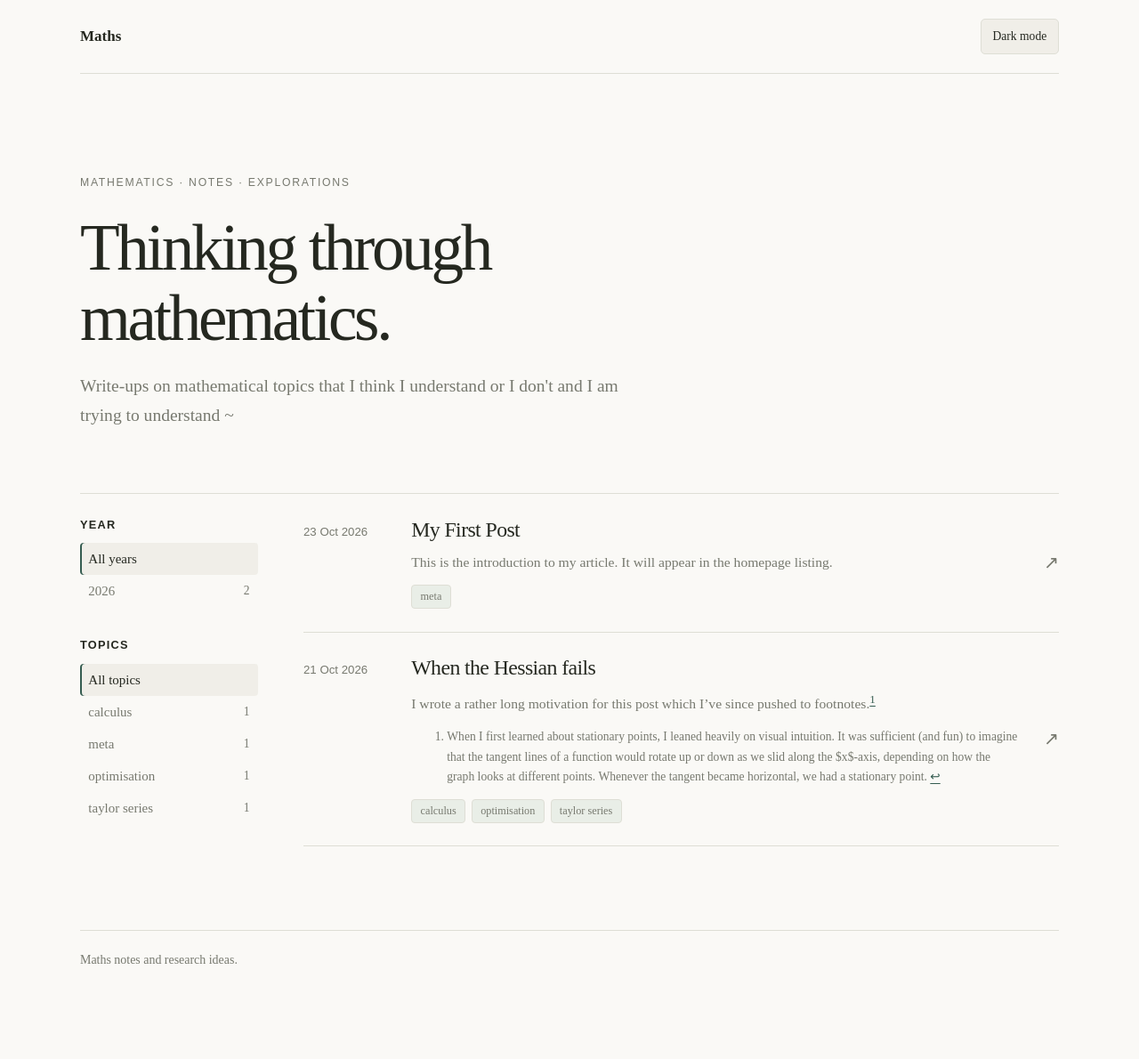
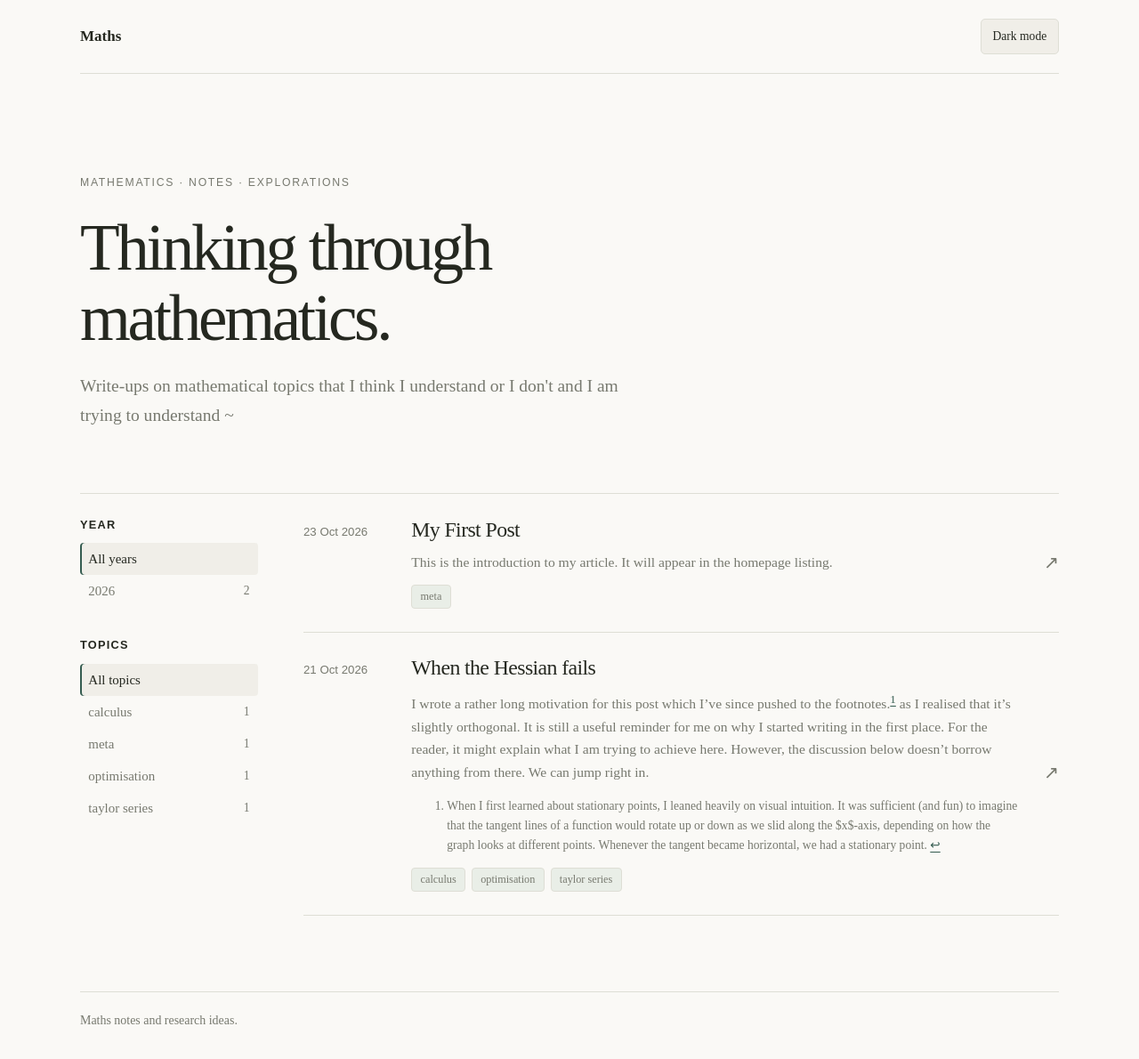
Before and after one commit to uselesstechjunks/maths, a Jekyll site: the page built from index.md, in a window 1280 px wide and 1194 px high. Shown: the top 1190 px of the window at 89% size. Built offline with Jekyll 4.4.1, drawn with Linux system fonts in a browser that asks for light colours; some web fonts are replaced; a script that is not in the unit is left out.

Commit message:
Update 2026-10-21-when-the-hessian-fails.md

```diff
--- a/_posts/2026-10-21-when-the-hessian-fails.md
+++ b/_posts/2026-10-21-when-the-hessian-fails.md
@@ -7,11 +7,11 @@ tags:
   - optimisation
   - taylor series
 ---
-I wrote a rather long motivation for this post which I've since pushed to footnotes.[^1]
+I wrote a rather long motivation for this post which I've since pushed to the footnotes.[^1] as I realised that it's slightly orthogonal. It is still a useful reminder for me on why I started writing in the first place. For the reader, it might explain what I am trying to achieve here. However, the discussion below doesn't borrow anything from there. We can jump right in.
 
-Let's assume that the function we're dealing with is continuously differentiable (see [[THIS POST]] for more details on continuous differentiability).
+Let's assume that we're dealing with a function that is continuously differentiable (see [[THIS POST]] for more details on continuous differentiability).
 
-To keep things simple, I'll start with the scalar case of $f:U\to\mathbb{R}$, where $U\subseteq\mathbb{R}$ is an open set. Why do we need an open set for the domain? Because we're going to nudge the input and we need to make sure we can do that safely within the domain of $f$.
+To keep things simple, I'll start with the scalar case of $f:U\to\mathbb{R}$, where $U\subseteq\mathbb{R}$ is an open set. Why do we need an open set for the domain? Because we're going to nudge the input and we need to make sure we can do that safely staying within the domain of $f$.
 
 Around a point $x\in U$, the Taylor expansion is
 
@@ -21,7 +21,7 @@ $$
 
 This converges as long as $h$ is within its radius of convergence. See [[THIS POST]] for more details on Taylor expansion.
 
-For a linear approximation, we take up-to the term with the first derivative. Let's use a different letter $y$ for the function that represents this approximation so that we don't mix things up (since this is clearly not the same function $f$).
+For a linear approximation, we truncate after the first derivative term. I'll use a different letter $y$ for the function that represents this approximation so that we don't mix things up (this is not the same function as $f$).
 
 $$
 y(x+h)=f(x)+f'(x)h
@@ -42,11 +42,27 @@ $$
 y-b=m(x-a)
 $$
 
-Here is the interesting point. If we use $f'(x)=0$ in the Taylor expansion, the equation becomes
+Now, onto the the interesting part. At stationary points, if we use $f'(x)=0$ into the Taylor expansion, the equation becomes
 
 $$
 f(x+h)=f(x)+\cancelto{0}{f'(x)h}+\frac{1}{2!}f^{\prime\prime}(x)h^2+\frac{1}{3!}f^{\prime\prime\prime}(x)h^3+\cdots
 $$
+
+Now, in order for $f$ to have a minima at $x$, we must have $f(x+h) > f(x)$ even when the limit $\lim\limits_{h\to 0}\frac{f(x+h)-f(x)}{h}=0$. This implies
+
+$$
+\left(\frac{1}{2!}f^{\prime\prime}(x)h^2+\frac{1}{3!}f^{\prime\prime\prime}(x)h^3+\cdots\right) >0
+$$
+
+For any $h\in\mathbb{R}$, $h^2>0$. Also, since it's a stationary point, we must have $h\to 0$.
+
+Let's consider the case where $h>0$. If we have $f^{\prime\prime}(x)>0$, the above equation is satisfied. What about $h<0$? The above still is satisfied as long as $f^{\prime\prime}(x)>0$ if
+
+$$
+\frac{1}{2!}f^{\prime\prime}(x)\vert h\vert^2>\frac{1}{3!}f^{\prime\prime\prime}(x)\vert h\vert^3+\frac{1}{4!}f^{\prime\prime\prime}(x)\vert h\vert^4+\cdots
+$$
+
+This also clarifies another thing: while having $f^{\prime\prime}(x)>0$ is sufficient, it is not necessary.
 
 Note that in this entire discussion, we actually didn't need the function to be more than thrice differentiable. So we didn't really need the continuous differentiability, although it allowed us to talk about the Taylor expansion which does make things easier.
 
```
